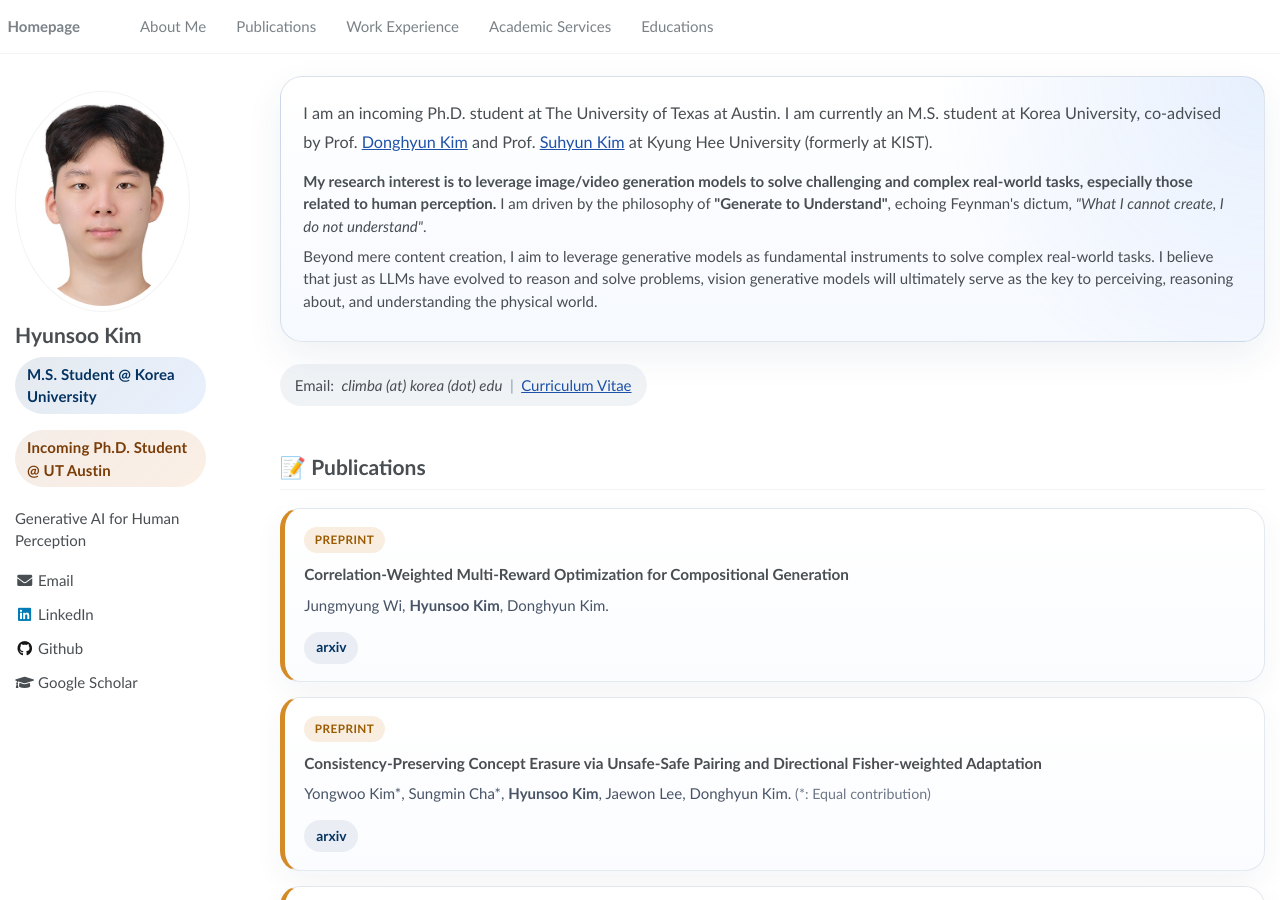
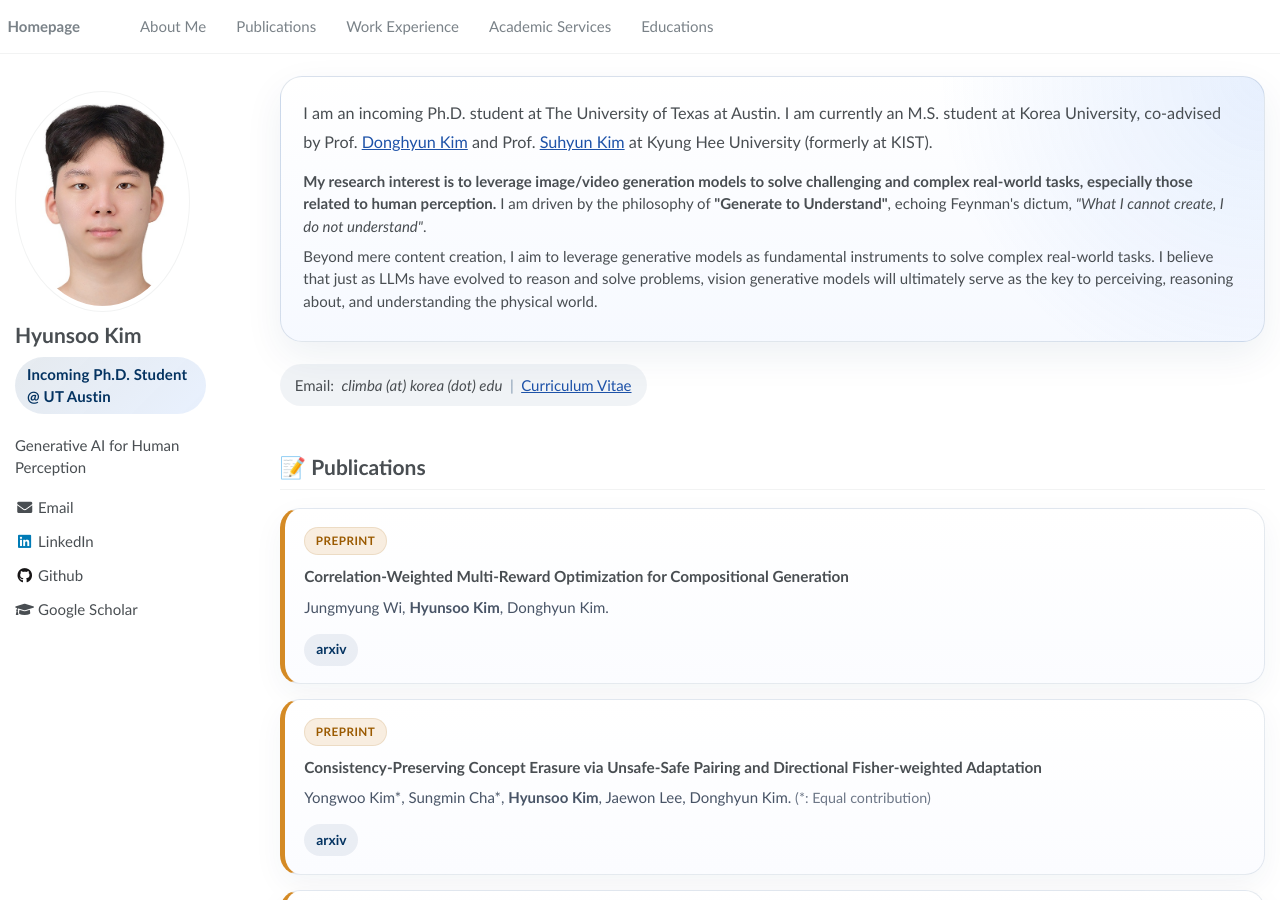
Before and after one commit to gustn9609/gustn9609.github.io, a Jekyll site: the page built from _pages/about.md, in a window 1280 px wide and 900 px high. Built offline with Jekyll 4.4.1, drawn with Linux system fonts in a browser that asks for light colours.

Commit message:
Fix publication badges and simplify sidebar bio

```diff
--- a/_config.yml
+++ b/_config.yml
@@ -24,8 +24,7 @@
 author:
   name             : "Hyunsoo Kim"
   avatar           : "images/avatar.png"
-  bio              : "M.S. Student @ Korea University"
-  bio_extra        : "Incoming Ph.D. Student @ UT Austin"
+  bio              : "Incoming Ph.D. Student @ UT Austin"
   location         :
   employer         :
   pubmed           :
--- a/_pages/about.md
+++ b/_pages/about.md
@@ -35,7 +35,7 @@
 <div class="publication-list">
   <article class="publication-card publication-card--preprint">
     <div class="publication-card__header">
-      <span class="pub-badge pub-badge--preprint">preprint</span>
+      <span class="pub-badge pub-badge--preprint" style="display:inline-block;padding:0.28rem 0.7rem;border-radius:999px;border:1px solid rgba(154,90,0,0.12);background:rgba(212,138,37,0.14);color:#9a5a00;font-size:0.78em;font-weight:700;letter-spacing:0.04em;text-transform:uppercase;">preprint</span>
     </div>
     <h3 class="publication-card__title">Correlation-Weighted Multi-Reward Optimization for Compositional Generation</h3>
     <p class="publication-card__authors">Jungmyung Wi, <strong>Hyunsoo Kim</strong>, Donghyun Kim.</p>
@@ -46,7 +46,7 @@
 
   <article class="publication-card publication-card--preprint">
     <div class="publication-card__header">
-      <span class="pub-badge pub-badge--preprint">preprint</span>
+      <span class="pub-badge pub-badge--preprint" style="display:inline-block;padding:0.28rem 0.7rem;border-radius:999px;border:1px solid rgba(154,90,0,0.12);background:rgba(212,138,37,0.14);color:#9a5a00;font-size:0.78em;font-weight:700;letter-spacing:0.04em;text-transform:uppercase;">preprint</span>
     </div>
     <h3 class="publication-card__title">Consistency-Preserving Concept Erasure via Unsafe-Safe Pairing and Directional Fisher-weighted Adaptation</h3>
     <p class="publication-card__authors">Yongwoo Kim*, Sungmin Cha*, <strong>Hyunsoo Kim</strong>, Jaewon Lee, Donghyun Kim. <span class="publication-card__note">(*: Equal contribution)</span></p>
@@ -57,7 +57,7 @@
 
   <article class="publication-card publication-card--preprint">
     <div class="publication-card__header">
-      <span class="pub-badge pub-badge--preprint">preprint</span>
+      <span class="pub-badge pub-badge--preprint" style="display:inline-block;padding:0.28rem 0.7rem;border-radius:999px;border:1px solid rgba(154,90,0,0.12);background:rgba(212,138,37,0.14);color:#9a5a00;font-size:0.78em;font-weight:700;letter-spacing:0.04em;text-transform:uppercase;">preprint</span>
     </div>
     <h3 class="publication-card__title">Self-Improving Diffusion Classifiers with Minority Preference Optimization</h3>
     <p class="publication-card__authors"><strong>Hyunsoo Kim*</strong>, Jungmyung Wi*, Soobin Um, Donghyun Kim†, Suhyun Kim†.</p>
@@ -65,7 +65,7 @@
 
   <article class="publication-card publication-card--preprint">
     <div class="publication-card__header">
-      <span class="pub-badge pub-badge--preprint">preprint</span>
+      <span class="pub-badge pub-badge--preprint" style="display:inline-block;padding:0.28rem 0.7rem;border-radius:999px;border:1px solid rgba(154,90,0,0.12);background:rgba(212,138,37,0.14);color:#9a5a00;font-size:0.78em;font-weight:700;letter-spacing:0.04em;text-transform:uppercase;">preprint</span>
     </div>
     <h3 class="publication-card__title">Safety-Aware Image-to-Image Translation without Paired Data</h3>
     <p class="publication-card__authors"><strong>Hyunsoo Kim</strong>, Wonjun Lee, Donghyun Kim, Suhyun Kim.</p>
@@ -73,7 +73,7 @@
 
   <article class="publication-card publication-card--icml">
     <div class="publication-card__header">
-      <span class="pub-badge pub-badge--icml">ICML 2025</span>
+      <span class="pub-badge pub-badge--icml" style="display:inline-block;padding:0.28rem 0.7rem;border-radius:999px;border:1px solid rgba(11,87,208,0.12);background:rgba(26,115,232,0.14);color:#0b57d0;font-size:0.78em;font-weight:700;letter-spacing:0.04em;text-transform:uppercase;">ICML 2025</span>
     </div>
     <h3 class="publication-card__title">When Model Knowledge meets Diffusion Model: Diffusion-assisted Data-free Image Synthesis with Alignment of Domain and Class</h3>
     <p class="publication-card__authors">Yujin Kim*, <strong>Hyunsoo Kim*</strong>, Hyunsoo J. Kim, Suhyun Kim. <span class="publication-card__note">(*: Equal contribution)</span></p>
@@ -85,7 +85,7 @@
 
   <article class="publication-card publication-card--cvpr">
     <div class="publication-card__header">
-      <span class="pub-badge pub-badge--cvpr">CVPR 2025</span>
+      <span class="pub-badge pub-badge--cvpr" style="display:inline-block;padding:0.28rem 0.7rem;border-radius:999px;border:1px solid rgba(13,107,86,0.12);background:rgba(20,134,109,0.14);color:#0d6b56;font-size:0.78em;font-weight:700;letter-spacing:0.04em;text-transform:uppercase;">CVPR 2025</span>
     </div>
     <h3 class="publication-card__title">Difference Inversion: Interpolate and Isolate the Difference with Token Consistency for Image Analogy Generation</h3>
     <p class="publication-card__authors"><strong>Hyunsoo Kim</strong>, Donghyun Kim†, Suhyun Kim†.</p>
```
